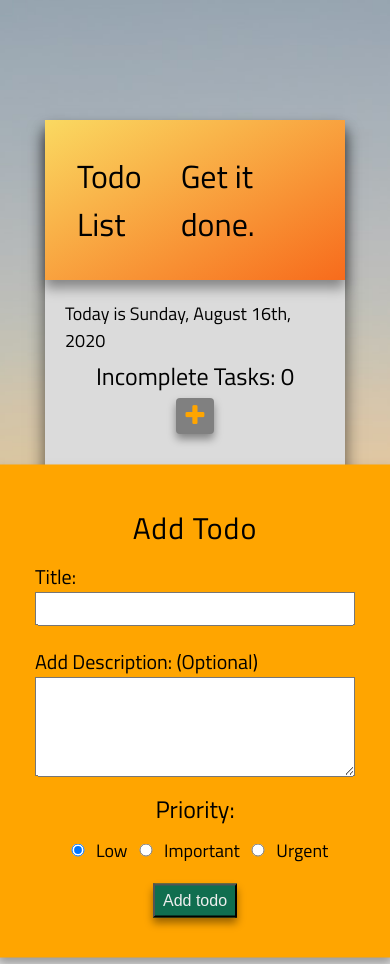
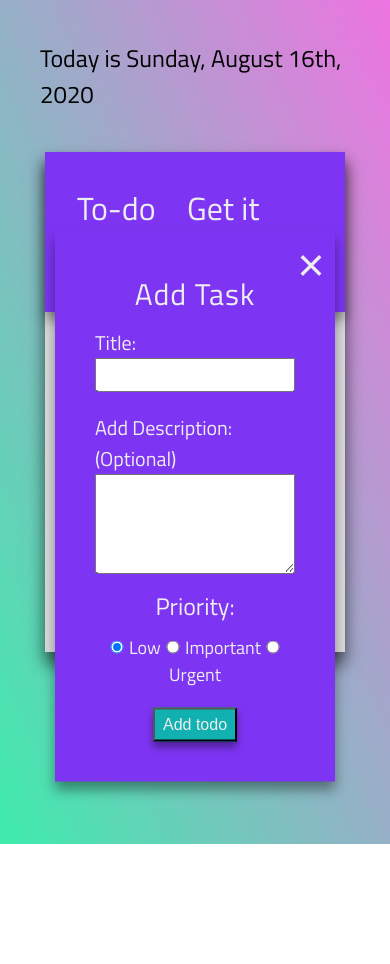
Before and after one commit to cmorriscode/todo-list, a plain HTML site: page index.html in a window 390 px wide. Both pictures are taken after a click on the button 194 px from the left and 416 px from the top of the page. After the commit the page ends 844 px from the top, so only its background shows below. Drawn offline with nearby package versions, Linux system fonts and the light colour scheme.

Commit message:
Added clear all/completed buttons. Cleaning up style of interface. Changed color scheme.

```diff
--- a/index.html
+++ b/index.html
@@ -11,12 +11,13 @@
       crossorigin="anonymous"
     />
     <link rel="stylesheet" href="dist/css/main.css" />
-    <title>Todo List</title>
+    <title>To-do List</title>
   </head>
   <body>
     <div class="popup-container">
       <div class="add-popup">
-        <h2>Add Todo</h2>
+        <p class="exit-popup">&times;</p>
+        <h2>Add Task</h2>
         <form>
           <div class="title">
             <label for="title">Title:</label>
@@ -56,16 +57,19 @@
         </form>
       </div>
     </div>
+    <div class="date"></div>
     <div class="container">
       <header class="header">
-        <h1>Todo List</h1>
+        <h1>To-do List</h1>
         <h2>Get it done.</h2>
       </header>
       <main>
         <div class="todo-list">
-          <div class="date"></div>
-
           <div class="todo-list-head">
+            <div class="clear-buttons">
+              <button class="clear-completed">Clear Completed</button>
+              <button class="clear-all">Clear All</button>
+            </div>
             <p class="incomplete">Incomplete Tasks:</p>
             <button class="add-todo"><i class="fa fa-plus"></i></button>
           </div>
--- a/js/app.js
+++ b/js/app.js
@@ -19,10 +19,25 @@ const storeData = () => {
 // Add todos
 const popup = document.querySelector(".add-popup");
 
+// Opens popup form to add task
 document.querySelector(".add-todo").addEventListener("click", () => {
   popup.style.display = "block";
 });
 
+// Closes popup form and resets data
+
+const closePopup = () => {
+  const title = document.getElementById("title");
+  const description = document.getElementById;
+  title.value = "";
+  description.value = "";
+  document.getElementById("low").checked = true;
+  popup.style.display = "none";
+};
+
+document.querySelector(".exit-popup").addEventListener("click", closePopup);
+
+// Adds todo information to list
 document.querySelector(".submit-add").addEventListener("click", (e) => {
   e.preventDefault();
   popup.style.display = "none";
@@ -144,6 +159,34 @@ const incompleteTodos = () => {
   ).textContent = `Incomplete Tasks: ${completed.length}`;
 };
 
+// Clear completed tasks from list
+
+const clearCompleted = () => {
+  completedTodos = todoList.filter((todo) => todo.completed);
+  completedTodos.forEach((todo) => {
+    const id = todo.id;
+    todoList.forEach((todo, i) => {
+      if (todo.id === id) {
+        todoList.splice(i, 1);
+      }
+    });
+  });
+  storeData();
+  renderTodos();
+};
+
+document
+  .querySelector(".clear-completed")
+  .addEventListener("click", clearCompleted);
+
+// Delete all todos
+const clearAll = () => {
+  todoList = [];
+  storeData();
+  renderTodos();
+};
+
+document.querySelector(".clear-all").addEventListener("click", clearAll);
 // Display current date for user
 
 const displayDate = () => {
--- a/main.scss
+++ b/main.scss
@@ -3,6 +3,10 @@
 // Variables
 $color-white: #eee;
 $color-black: #111;
+$color-purple: rgb(126, 53, 243);
+$color-purple-2: rgb(140, 73, 248);
+
+$color-tertiary: rgb(17, 177, 177);
 
 // Shadows
 
@@ -23,16 +27,21 @@ html {
 body {
   font-family: "Titillium Web", sans-serif;
   background: url("../../img/gradient1.jpg") no-repeat center center/ cover;
-
-  // width: 100%;
+  background: linear-gradient(to left bottom, #ee74e1, #3eecac) no-repeat center
+    center/cover;
   min-height: 100vh;
   position: relative;
-  padding: 12rem 0;
+}
+
+.date {
+  font-size: 4rem;
+  font-weight: 400;
+  text-align: left;
+  padding: 4rem;
 }
 
 .container {
   min-width: 70rem;
-
   min-height: 70rem;
   background: $color-white;
   position: relative;
@@ -40,23 +49,15 @@ body {
 
   z-index: 1;
   background: rgb(219, 219, 219);
-  margin: 0 auto;
+  margin: 4rem auto 4rem auto;
   max-width: 80rem;
 
   & header {
     padding: 3.2rem;
     display: flex;
     justify-content: space-between;
-    background: linear-gradient(
-      to right bottom,
-      rgba(250, 217, 97, 1),
-      rgb(143, 96, 70)
-    );
-    background: linear-gradient(
-      to right bottom,
-      rgba(250, 217, 97, 1),
-      rgba(247, 107, 28, 1)
-    );
+    color: $color-white;
+    background: $color-purple;
     box-shadow: $shadow-normal;
     & h1 {
       font-size: 3.2rem;
@@ -73,11 +74,31 @@ body {
     padding: 2rem;
     text-align: center;
 
+    &-head {
+      & .clear-completed,
+      & .clear-all {
+        padding: 0.6rem 1rem;
+        background: gray;
+        color: $color-white;
+        font-size: 1.4rem;
+        border: none;
+        box-shadow: $shadow-small;
+        margin: 0 0.6rem;
+        transition: all 0.4s;
+
+        &:hover {
+          box-shadow: $shadow-normal;
+          background: #999;
+        }
+      }
+    }
+
     & .add-todo {
-      font-size: 2.4rem;
-      color: orange;
-      padding: 0.4rem 1rem;
-      background: gray;
+      font-size: 3.4rem;
+      color: $color-purple-2;
+      color: $color-white;
+      padding: 0.4rem 1.2rem;
+      background: $color-tertiary;
       display: inline-block;
       margin: 0 auto 2rem auto;
       box-shadow: $shadow-small;
@@ -88,32 +109,20 @@ body {
 
       &:hover {
         box-shadow: $shadow-normal;
-        // background: lightgray;
       }
     }
 
-    & .date {
-      font-size: 2rem;
-    }
-    & .date {
-      font-size: 1.8rem;
-      font-weight: 400;
-
-      text-align: left;
-    }
     & .incomplete {
       font-size: 2.4rem;
-      margin: 0.4rem 0;
+      margin: 1rem 0;
     }
 
     .todo-div {
       display: flex;
       justify-content: space-between;
-      background: linear-gradient(
-        to right bottom,
-        rgba(250, 217, 97, 1),
-        rgba(247, 107, 28, 1)
-      );
+      color: $color-white;
+      background: rgb(126, 53, 243);
+      background: $color-purple-2;
       padding: 0.4rem 0.6rem;
       margin-bottom: 1rem;
       box-shadow: $shadow-small;
@@ -135,8 +144,6 @@ body {
         }
       }
 
-      .check-false {
-      }
       & .trash {
         font-size: 3rem;
         margin-left: 1.2rem;
@@ -156,7 +163,7 @@ body {
       & p {
         margin-left: 1.2rem;
         font-size: 1.8rem;
-        color: #222;
+        color: #ddd;
         text-align: left;
       }
     }
@@ -170,17 +177,25 @@ body {
 }
 .add-popup {
   position: absolute;
-  top: 40%;
+  top: 55%;
   left: 50%;
   padding: 4rem;
-  background: orange;
+  background: $color-purple;
   display: none;
   box-shadow: $shadow-normal;
-
   transform: translate(-50%, -50%);
   min-width: 40rem;
   text-align: center;
   z-index: 100;
+  color: $color-white;
+
+  & .exit-popup {
+    cursor: pointer;
+    font-size: 5rem;
+    position: absolute;
+    top: -1rem;
+    right: 1rem;
+  }
 
   & h2 {
     font-size: 3rem;
@@ -238,7 +253,7 @@ body {
     color: $color-white;
     box-shadow: $shadow-small;
     transition: all 0.4s;
-    background: rgb(16, 110, 79);
+    background: rgb(17, 177, 177);
 
     &:hover {
       box-shadow: $shadow-normal;
@@ -248,6 +263,9 @@ body {
 }
 
 @media (max-width: 500px) {
+  .date {
+    font-size: 2.4rem;
+  }
   .todo-check {
     display: flex;
     flex-direction: column;
@@ -268,25 +286,21 @@ body {
 
   .container {
     width: 300px !important;
-    // position: static;
-
-    // transform: translate(-50%, -50%);
     min-width: 0 !important;
-    min-height: 0 !important;
+    min-height: 500px !important;
     max-width: 300px;
-    margin: 0 auto !important;
+    margin: 0 auto 4rem auto !important;
   }
   .add-popup {
     position: absolute;
-    top: 70%;
+    top: 60%;
     left: 50%;
     padding: 4rem;
-    background: orange;
+    background: $color-purple;
     display: none;
     box-shadow: $shadow-normal;
-
     transform: translate(-50%, -50%);
-    min-width: 40rem;
+    min-width: 28rem;
     text-align: center;
     z-index: 100;
   }
```
Also changed, not shown: dist/css/main.css, 1 other file.
